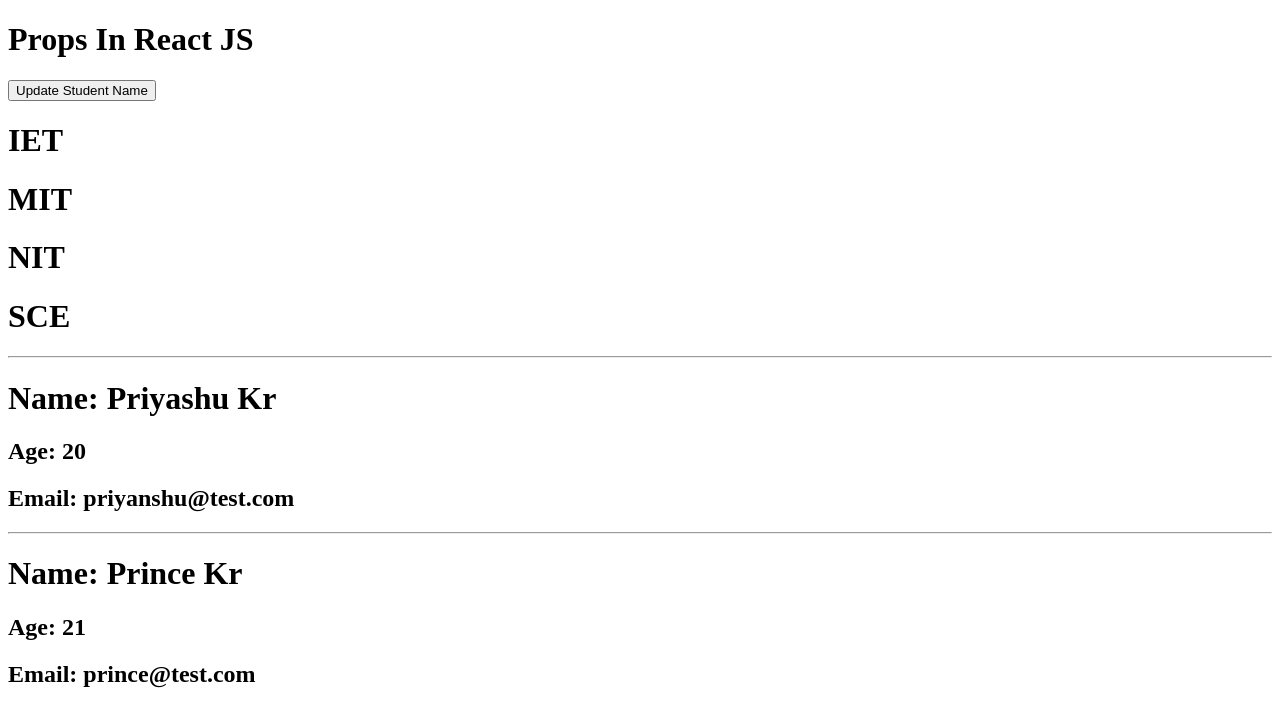
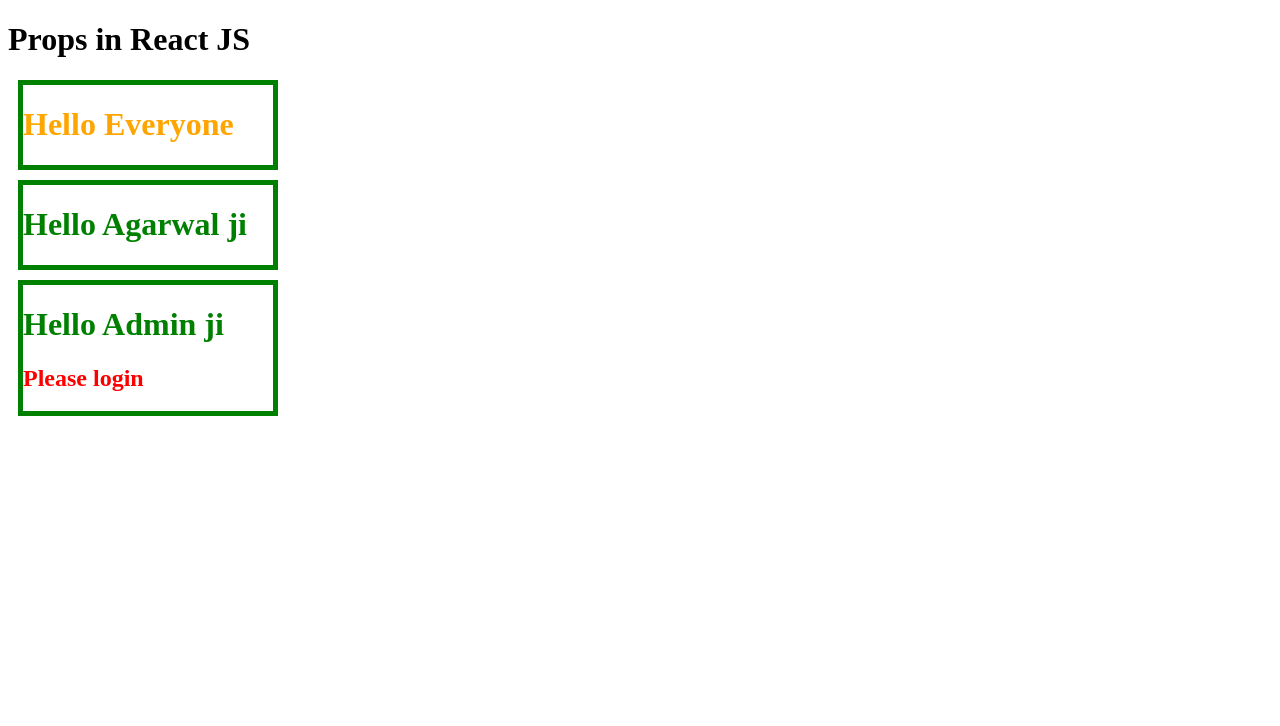
Before and after one commit to priyanshu-1808/react-learn, a React (Vite) app in the folder code-step-by-step/: page / in a window 1280 px wide. Shown: the top 726 px of the page. Built offline with nearby package versions, Linux system fonts and the light colour scheme.

Commit message:
change style with props and pass jsx with props

```diff
--- a/code-step-by-step/src/App.jsx
+++ b/code-step-by-step/src/App.jsx
@@ -1,51 +1,30 @@
-import { useState } from "react"
-import College from "./College"
-import Student from "./Student"
 import User from "./User"
+import Wrapper from "./Wrapper"
 
-function App() {
-  // let userName= "Prince9835";
-  // let age = 29;
-  // let email = "tech.prince@gmail.com"
+function App(){
+  return(
+    <div>
+      <h1>Props in React JS</h1>
 
-  let userObject1 = {
-    name: "Priyashu Kr",
-    age: "20",
-    email: "priyanshu@test.com"
-  }
+      <Wrapper color = "orange">
+        <h1>Hello Everyone</h1>
+      </Wrapper>
 
-  let userObject2 = {
-    name: "Prince Kr",
-    age: "21",
-    email: "prince@test.com"
+      <Wrapper>
+        <h1>Hello Agarwal ji</h1>
+      </Wrapper>
 
-  }
+      <Wrapper>
+        <h1>Hello Admin ji</h1>
+        <h2 style={{color:"red"}}>Please login</h2>
+      </Wrapper>
 
-  let collegeNames = ['IET', 'DU', 'MIT', 'NIT', 'SCE']
+      {/*  <User name = "Agarwal ji"/>
+      <User name = "Singh ji"/>
+      <User name = "Tiwari Ji"/>
 
-  const [student,setStudent] = useState()
-
-
-  return (
-    <div>
-      <h1>Props In React JS</h1>
-
-       {student && <Student name = {student}/> }
-        <button onClick={()=>setStudent("Agaarwall")}>Update Student Name</button>
-
-      {/* <User name = {userName} age = {age} email = {email}/> */}
-
-      <College name={collegeNames[0]} />
-      <College name={collegeNames[2]} />
-      <College name={collegeNames[3]} />
-      <College name={collegeNames[4]} />
-
-
-      <User user={userObject1} />
-      <User user={userObject2} />
-
-
-
+      <User />
+      <User /> */}
 
     </div>
   )
--- a/code-step-by-step/src/Student.jsx
+++ /dev/null
@@ -1,12 +0,0 @@
-function Student({name}){
-
-    return (
-        <div>
-            <hr />
-            <h1>Student Name: {name}</h1>
-            <hr />
-        </div>
-    )
-}
-
-export default Student
--- a/code-step-by-step/src/User.jsx
+++ b/code-step-by-step/src/User.jsx
@@ -1,14 +1,8 @@
 
-
-
-function User({user}) {
-
+function User({name="New User"}){
     return(
         <div>
-            <hr />
-         <h1>Name: {user.name}</h1>
-         <h2>Age: {user.age}</h2>
-         <h2>Email: {user.email}</h2>
+            <h1>Hi, {name}</h1>
         </div>
     )
 }
--- /dev/null
+++ b/code-step-by-step/src/Wrapper.jsx
@@ -0,0 +1,9 @@
+function Wrapper({children , color = 'green'}){
+    return(
+        <div style={{color:color , border:"5px solid green" , width:"250px" , margin:"10px"}}>
+          {children}
+        </div>
+    )
+}
+
+export default Wrapper
```
